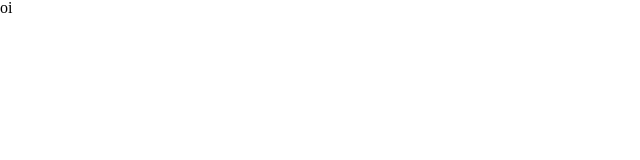
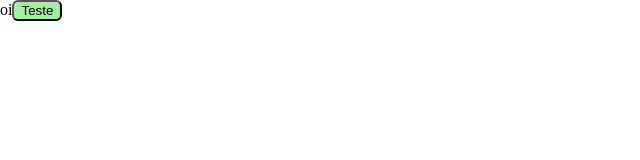
Before and after one commit to gabimirandaleal/gestao-de-habitos, a React (Create React App) app: page / in a window 1280 px wide. Shown: the top 160 px of the page, without its empty margins (0-640 px from the left). Built offline with nearby package versions, Linux system fonts and the light colour scheme.

Commit message:
feat(create button component): create button component

```diff
--- a/src/Components/Button/index.jsx
+++ b/src/Components/Button/index.jsx
@@ -0,0 +1,9 @@
+import {ButtonStyled} from "./style"
+
+const Button = ({children, onclick, color, type}) => {
+
+    return(
+        <ButtonStyled onClick={onclick} color={color} type={type}>{children}</ButtonStyled>
+    )
+}
+export default Button;
--- a/src/Components/Button/style.js
+++ b/src/Components/Button/style.js
@@ -0,0 +1,10 @@
+import styled from "styled-components";
+
+export const ButtonStyled = styled.button`
+
+    background-color: ${props => props.color ? "#6FC070" : "#A2EEA3"};
+    color:  ${props => props.color ? "#fff" : "#000000"};
+    width: 50px;
+    border-radius: 6px;
+    cursor: pointer;
+`;
--- a/src/Pages/Home/index.jsx
+++ b/src/Pages/Home/index.jsx
@@ -1,9 +1,11 @@
-
-
+import Button from "../../Components/Button"
 
 function Home() {
     return(
-        <div>oi</div>
+        <div>oi
+
+            <Button>Teste</Button>
+        </div>
     )
 }
 
```
